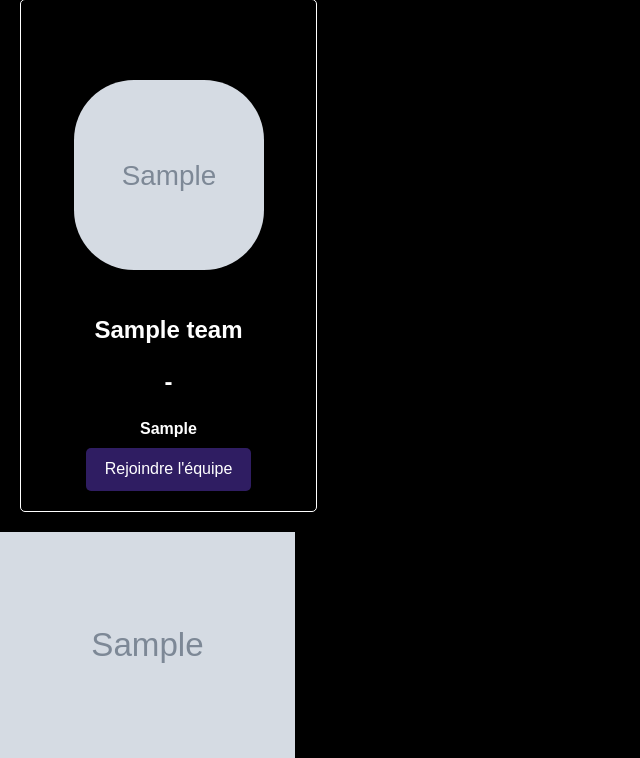
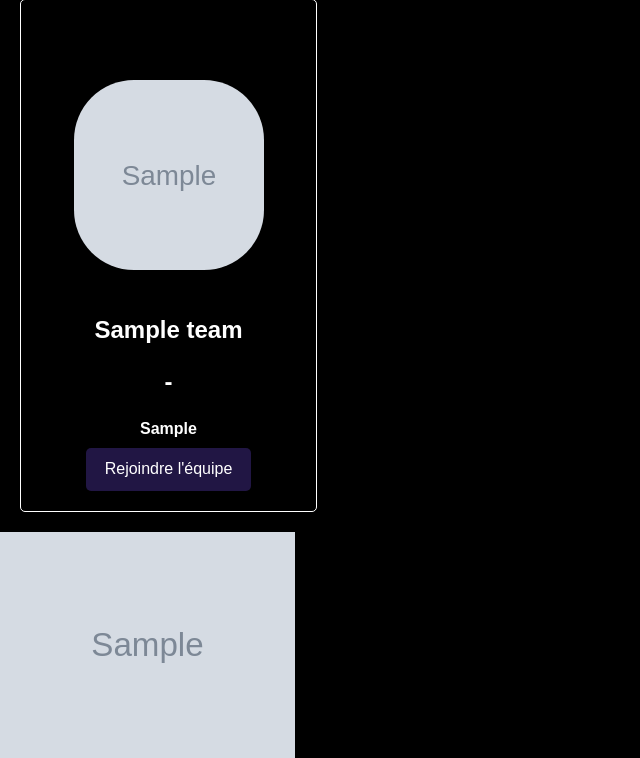
Before and after one commit to Kelyesse/mmi-lan-2023, a PHP site: page /listing_equipe.php in a window 1280 px wide, with the pointer over the restyled element. Shown: the part 202-960 px from the top of the page, without its empty margins (0-640 px from the left). Run offline with PHP 8.4, Linux system fonts and the light colour scheme; tables that the repository leaves empty or names only in its code hold one stand-in row (values such as "Sample post"); grey boxes marked "Sample" are stand-in pictures; some web fonts are replaced.

Commit message:
Hover bouton

```diff
--- a/assets/style/style_listing_equipe.css
+++ b/assets/style/style_listing_equipe.css
@@ -177,6 +177,10 @@ h1 {
     font-size: 16px;
 }
 
+.vignette button:hover{
+    background-color: #211644;
+    transition: .5s;
+}
 
 
 /* Styles généraux pour les images */
```
